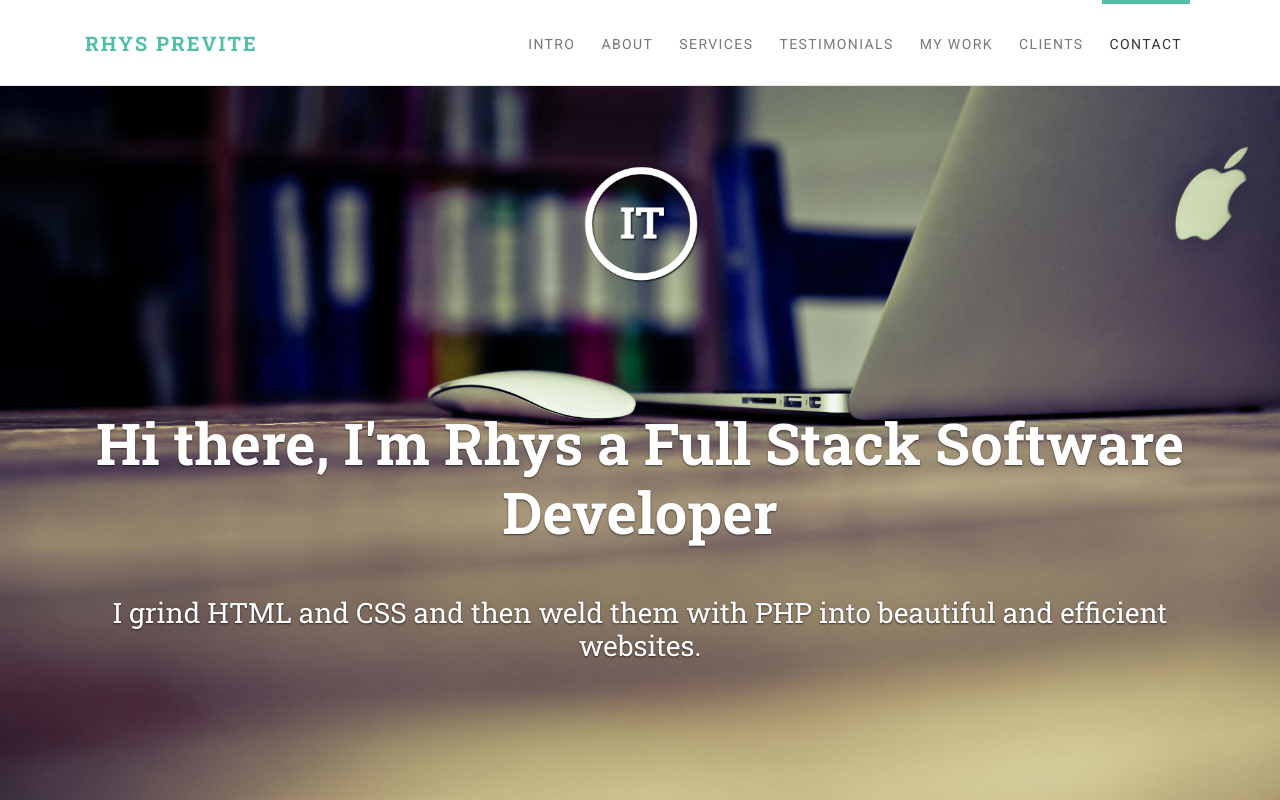
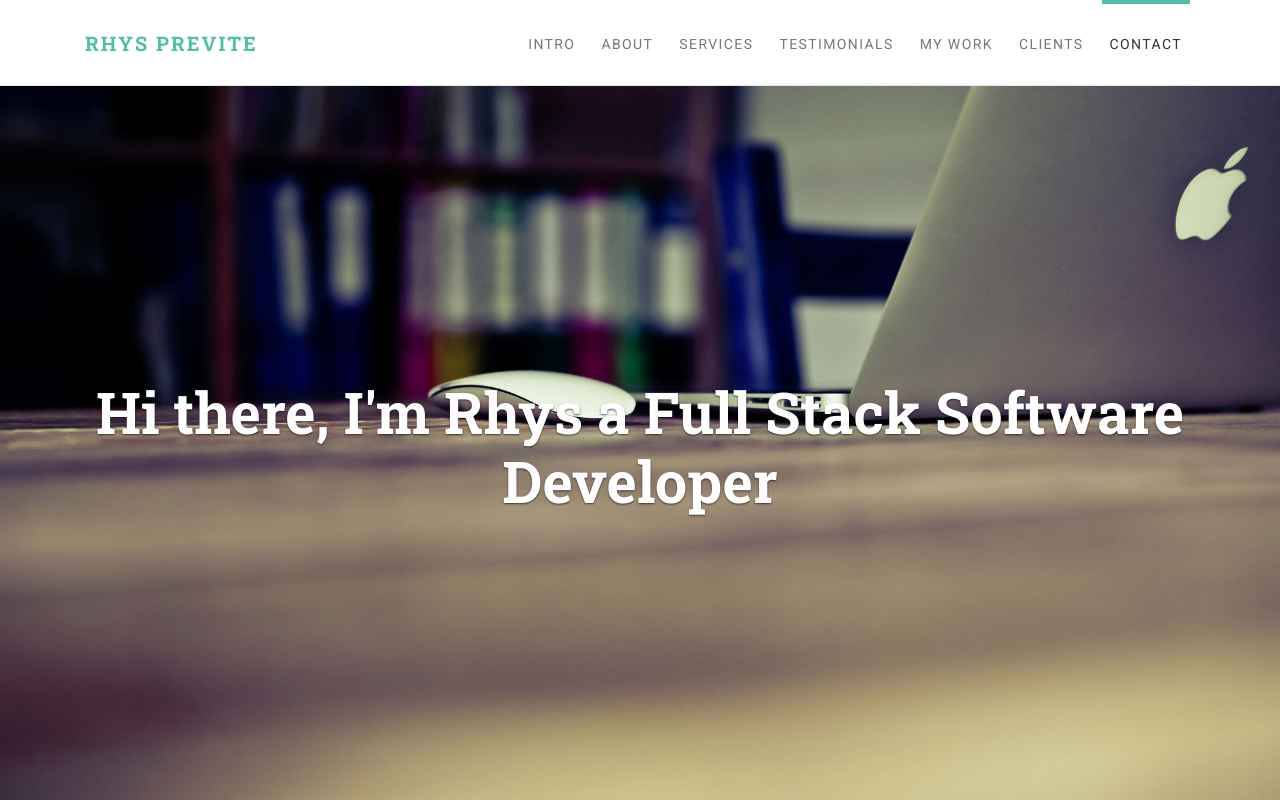
Before and after one commit to Preezey24/Preezey24.github.io, a plain HTML site: page index.html in a window 1280 px wide. Shown: the top 800 px of the page. Drawn offline with nearby package versions, Linux system fonts and the light colour scheme.

Commit message:
Finished Intro

```diff
--- a/index.html
+++ b/index.html
@@ -54,9 +54,8 @@
     <!-- Intro Image-->
     <section id="intro" style="background: url(img/home.jpg) center center no-repeat; background-size: cover;" class="intro-section pb-2">
       <div class="container text-center">
-        <div data-animate="fadeInDown" class="logo"><img src="img/logo-big.png" alt="logo" width="130"></div>
+        <!-- <div data-animate="fadeInDown" class="logo"><img src="img/logo-big.png" alt="logo" width="130"></div> -->
         <h1 data-animate="fadeInDown" class="text-shadow mb-5">Hi there, I'm Rhys a Full Stack Software Developer</h1>
-        <p data-animate="slideInUp" class="h3 text-shadow text-400">I grind HTML and CSS and then weld them with PHP into beautiful and efficient websites.</p>
       </div>
     </section>
     <!-- About-->
```
